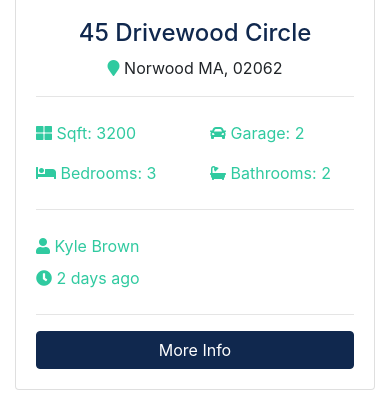
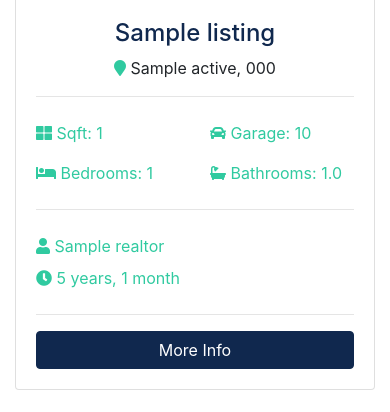
Before and after one commit to NuraidaKashmin/project-btre, a Django app: page /listings/ in a window 390 px wide. Shown: the part 856-1268 px from the top of the page. Run offline with Django 4.2, Linux system fonts and the light colour scheme; tables that the repository leaves empty hold one stand-in row (values such as "Sample post"); grey boxes marked "Sample" are stand-in pictures; some libraries are stand-ins or nearby versions.

Commit message:
learned abour models, admin area, looping listings

```diff
--- a/btre/settings.py
+++ b/btre/settings.py
@@ -41,6 +41,7 @@ INSTALLED_APPS = [
     'django.contrib.sessions',
     'django.contrib.messages',
     'django.contrib.staticfiles',
+    'django.contrib.humanize',
 ]
 
 MIDDLEWARE = [
--- a/listings/views.py
+++ b/listings/views.py
@@ -1,8 +1,17 @@
 from django.shortcuts import render
 
+
+from .models import Listing
+
 def index(request):
-    return render(request, 'listings/listings.html')
-def listing(request):
+    listings = Listing.objects.all()
+
+    context = {
+        'listings' : listings
+    }
+
+    return render(request, 'listings/listings.html', context)
+def listing(request, listing_id ):
     return render(request, 'listings/listing.html')
 def search(request):
     return render(request, 'listings/search.html')
--- a/templates/listings/listings.html
+++ b/templates/listings/listings.html
@@ -1,4 +1,6 @@
 {% extends 'base.html' %}
+
+{% load humanize %}
 
 
 {% block content %}
@@ -32,9 +34,66 @@
 <section id="listings" class="py-4">
     <div class="container">
         <div class="row">
+            {% if listings %}
+                {% for listing in listings %}
+                    <div class="col-md-6 col-lg-4 mb-4">
+                        <div class="card listing-preview">
+                            <img class="card-img-top" src="{{ listing.photo_main.url }}" alt="">
+                            <div class="card-img-overlay">
+                                <h2>
+                                    <span class="badge badge-secondary text-white">{{ listing.price | intcomma }}</span>
+                                </h2>
+                            </div>
+                            <div class="card-body">
+                                <div class="listing-heading text-center">
+                                    <h4 class="text-primary">{{ listing.title }}</h4>
+                                    <p>
+                                        <i class="fas fa-map-marker text-secondary"></i> {{listing.city}} {{listing.state}}, {{listing.zipcode}}
+                                    </p>
+                                </div>
+                                <hr>
+                                <div class="row py-2 text-secondary">
+                                    <div class="col-6">
+                                        <i class="fas fa-th-large"></i> Sqft: {{listing.sqft}}
+                                    </div>
+                                    <div class="col-6">
+                                        <i class="fas fa-car"></i> Garage: {{listing.garage}}
+                                    </div>
+                                </div>
+                                <div class="row py-2 text-secondary">
+                                    <div class="col-6">
+                                        <i class="fas fa-bed"></i> Bedrooms: {{listing.bedrooms}}
+                                    </div>
+                                    <div class="col-6">
+                                        <i class="fas fa-bath"></i> Bathrooms: {{listing.bathrooms}}
+                                    </div>
+                                </div>
+                                <hr>
+                                <div class="row py-2 text-secondary">
+                                    <div class="col-12">
+                                        <i class="fas fa-user"></i> {{listing.realtor}}
+                                    </div>
+                                </div>
+                                <div class="row text-secondary pb-2">
+                                    <div class="col-6">
+                                        <i class="fas fa-clock"></i> {{listing.list_date | timesince}}
+                                    </div>
+                                </div>
+                                <hr>
+                                <a href="{% url 'listing' listing.id %}" class="btn btn-primary btn-block">More Info</a>
+                            </div>
+                        </div>
+                    </div>
+                {% endfor %}
+            {% else %}
+            <div class="col-md-12">
+                <p>No Listings Available</p>
+            </div>
+
+            {% endif %}
 
             <!-- Listing 1 -->
-            <div class="col-md-6 col-lg-4 mb-4">
+            <!-- <div class="col-md-6 col-lg-4 mb-4">
                 <div class="card listing-preview">
                     <img class="card-img-top" src="assets/img/homes/home-1.jpg" alt="">
                     <div class="card-img-overlay">
@@ -81,10 +140,10 @@
                         <a href="listing.html" class="btn btn-primary btn-block">More Info</a>
                     </div>
                 </div>
-            </div>
+            </div> -->
 
             <!-- Listing 2 -->
-            <div class="col-md-6 col-lg-4 mb-4">
+            <!-- <div class="col-md-6 col-lg-4 mb-4">
                 <div class="card listing-preview">
                     <img class="card-img-top" src="assets/img/homes/home-2.jpg" alt="">
                     <div class="card-img-overlay">
@@ -131,10 +190,10 @@
                         <a href="listing.html" class="btn btn-primary btn-block">More Info</a>
                     </div>
                 </div>
-            </div>
+            </div> -->
 
             <!-- Listing 3 -->
-            <div class="col-md-6 col-lg-4 mb-4">
+            <!-- <div class="col-md-6 col-lg-4 mb-4">
                 <div class="card listing-preview">
                     <img class="card-img-top" src="assets/img/homes/home-3.jpg" alt="">
                     <div class="card-img-overlay">
@@ -181,10 +240,10 @@
                         <a href="listing.html" class="btn btn-primary btn-block">More Info</a>
                     </div>
                 </div>
-            </div>
+            </div> -->
 
             <!-- Listing 4 -->
-            <div class="col-md-6 col-lg-4 mb-4">
+            <!-- <div class="col-md-6 col-lg-4 mb-4">
                 <div class="card listing-preview">
                     <img class="card-img-top" src="assets/img/homes/home-4.jpg" alt="">
                     <div class="card-img-overlay">
@@ -231,10 +290,10 @@
                         <a href="listing.html" class="btn btn-primary btn-block">More Info</a>
                     </div>
                 </div>
-            </div>
+            </div> -->
 
             <!-- Listing 5 -->
-            <div class="col-md-6 col-lg-4 mb-4">
+            <!-- <div class="col-md-6 col-lg-4 mb-4">
                 <div class="card listing-preview">
                     <img class="card-img-top" src="assets/img/homes/home-5.jpg" alt="">
                     <div class="card-img-overlay">
@@ -281,10 +340,10 @@
                         <a href="listing.html" class="btn btn-primary btn-block">More Info</a>
                     </div>
                 </div>
-            </div>
+            </div> -->
 
             <!-- Listing 6 -->
-            <div class="col-md-6 col-lg-4 mb-4">
+            <!-- <div class="col-md-6 col-lg-4 mb-4">
                 <div class="card listing-preview">
                     <img class="card-img-top" src="assets/img/homes/home-6.jpg" alt="">
                     <div class="card-img-overlay">
@@ -331,7 +390,7 @@
                         <a href="listing.html" class="btn btn-primary btn-block">More Info</a>
                     </div>
                 </div>
-            </div>
+            </div> -->
 
         </div>
 
```
Also changed, not shown: btre/static/css/admin.css (added, +32 -0 lines), listings/admin.py (+9 -1 lines), realtors/admin.py (+7 -1 lines), templates/admin/base_site.html (added, +15 -0 lines).
